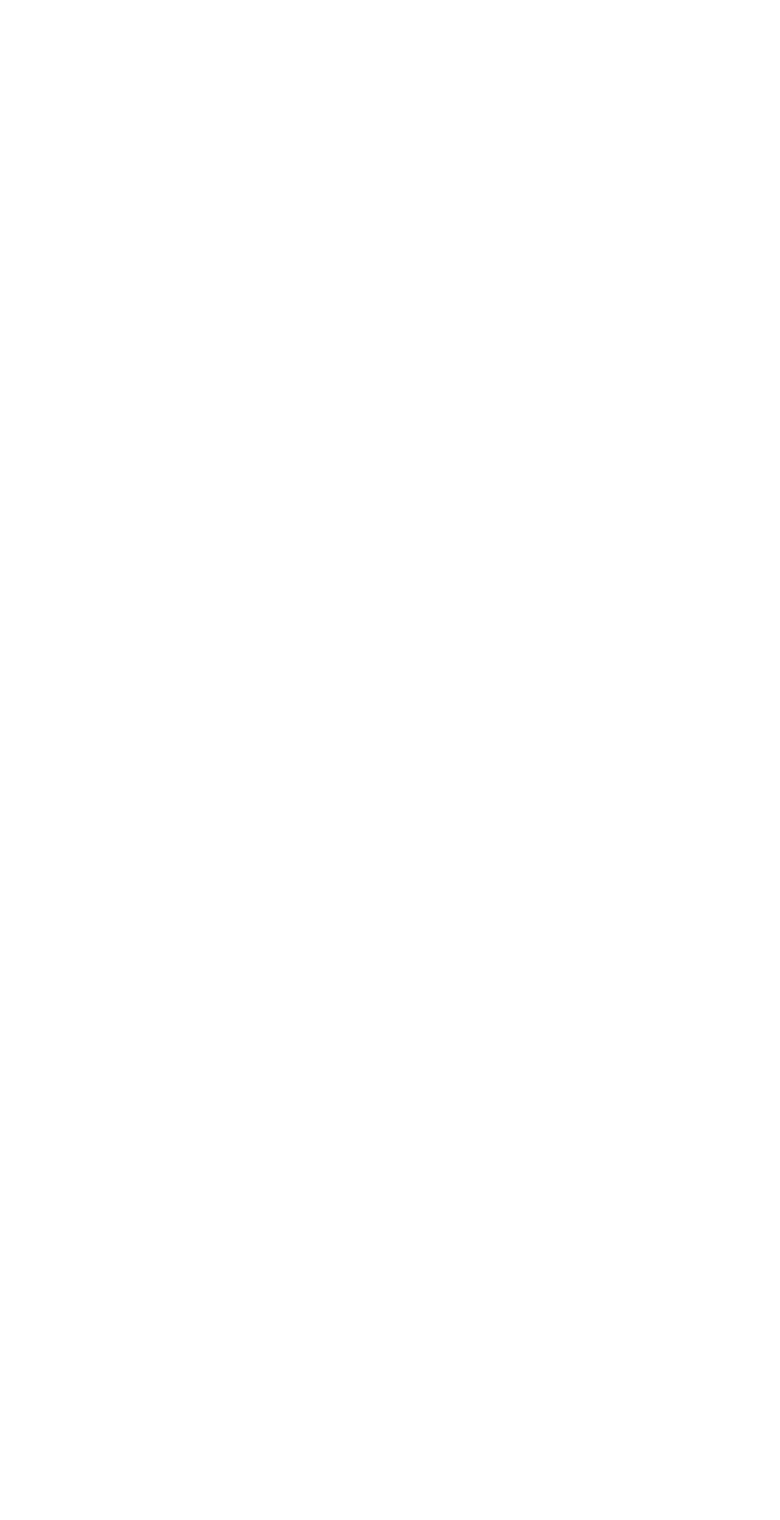
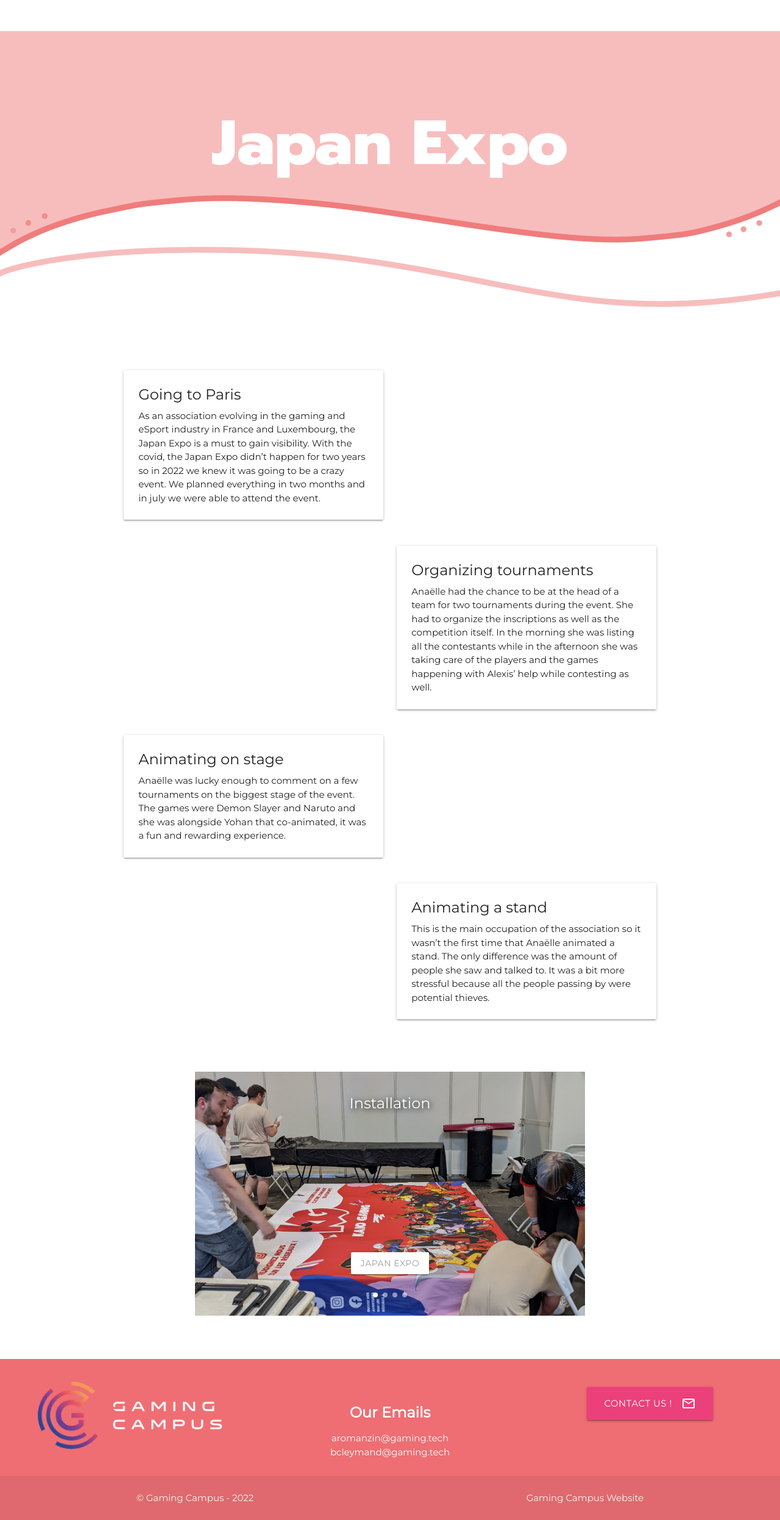
Before and after one commit to Chotaki/GTech1_Proj5, a PHP site: page /projectPage.php in a window 1280 px wide. Before the commit the page is empty. Shown: the whole page at 61% size. Before the commit the page ends 800 px from the top, so only its background shows below. Run offline with PHP 8.4, Linux system fonts and the light colour scheme.

Commit message:
projrct page

```diff
--- a/projectPage.php
+++ b/projectPage.php
@@ -1,5 +1,119 @@
-<?php
+<?php require("config/config.php")?>
+<!DOCTYPE html>
+<html lang="en">
+  <head>
+    <!--Import Google Icon Font-->
+    <link href="https://fonts.googleapis.com/icon?family=Material+Icons" rel="stylesheet">
+    <!--Import materialize.css-->
+    <link type="text/css" rel="stylesheet" href="css/materialize.css"  media="screen">
 
+    <link type="text/css" rel="stylesheet" href="css/style.css">
 
+    <link rel="stylesheet" href="https://cdnjs.cloudflare.com/ajax/libs/animate.css/4.1.1/animate.min.css">
 
-?>
+    <meta charset="UTF-8">
+    <meta name="description" content="project presentation">
+
+    <!--Let browser know website is optimized for mobile-->
+    <meta name="viewport" content="width=device-width, initial-scale=1.0">
+
+    <!-- Fonts -->
+    <link rel="preconnect" href="https://fonts.googleapis.com">
+    <link rel="preconnect" href="https://fonts.gstatic.com" crossorigin>
+    <link href="https://fonts.googleapis.com/css2?family=Montserrat&display=swap" rel="stylesheet">
+
+    <link rel="preconnect" href="https://fonts.googleapis.com">
+    <link rel="preconnect" href="https://fonts.gstatic.com" crossorigin>
+    <link href="https://fonts.googleapis.com/css2?family=Montserrat&family=Prompt:wght@800&display=swap" rel="stylesheet">
+
+    <!-- Browser Tab -->
+    <link rel="icon" href="img/puzzle.png">
+    <title>Japan Expo</title>
+  </head>
+
+  <body>
+
+  <!-- NavBar -->
+  <?php require_once "components/nav.php" ?>
+
+  <div class="death">
+    <!-- Header -->
+    <header id="headerproj"><h1 class="center-align white-text margin animate__animated animate__fadeIn">Japan Expo</h1></header>
+
+    <!-- Content -->
+    <div id="topcard" class="row container wow animate__animated animate__slideInLeft">
+      <div class="col s12 m6 l6">
+        <div class="card">
+          <div class="card-content">
+            <span class="card-title">Going to Paris</span>
+            <p>As an association evolving in the gaming and eSport industry in France and Luxembourg, the Japan Expo is a must to gain visibility. With the covid, the Japan Expo didn’t happen for two years so in 2022 we knew it was going to be a crazy event. We planned everything in two months and in july we were able to attend the event.</p>
+          </div>
+        </div>
+      </div>
+    </div>
+
+    <div class="row container wow animate__animated animate__slideInRight">
+      <div class="col s12 m6 l6 offset-m6 offset-l6">
+        <div class="card">
+          <div class="card-content">
+            <span class="card-title">Organizing tournaments</span>
+            <p>Anaëlle had the chance to be at the head of a team for two tournaments during the event. She had to organize the inscriptions as well as the competition itself. In the morning she was listing all the contestants while in the afternoon she was taking care of the players and the games happening with Alexis’ help while contesting as well.</p>
+          </div>
+        </div>
+      </div>
+    </div>
+
+    <div class="row container wow animate__animated animate__slideInLeft">
+      <div class="col s12 m6 l6">
+        <div class="card">
+          <div class="card-content">
+            <span class="card-title">Animating on stage</span>
+            <p>Anaëlle was lucky enough to comment on a few tournaments on the biggest stage of the event. The games were Demon Slayer and Naruto and she was alongside Yohan that co-animated, it was a fun and rewarding experience.</p>
+          </div>
+        </div>
+      </div>
+    </div>
+
+    <div class="row container wow animate__animated animate__slideInRight">
+      <div class="col s12 m6 l6 offset-m6 offset-l6">
+        <div class="card">
+          <div class="card-content">
+            <span class="card-title">Animating a stand</span>
+            <p>This is the main occupation of the association so it wasn’t the first time that Anaëlle animated a stand. The only difference was the amount of people she saw and talked to. It was a bit more stressful because all the people passing by were potential thieves.</p>
+          </div>
+        </div>
+      </div>
+    </div>
+
+    <!-- Carousel -->
+    <div class="row">
+      <div class="col s12 m12 l6 offset-l3 carousel carousel-slider center margin">
+        <div class="carousel-fixed-item center">
+          <a class="btn waves-effect white grey-text darken-text-2" href="https://www.japan-expo-paris.com/fr/" target="_blank" rel="nofollow">Japan Expo</a>
+        </div>
+        <div class="carousel-item white-text install-img">
+          <h2 class="carousel-text">Installation</h2>
+        </div>
+        <div class="carousel-item white-text stand-img">
+          <h2 class="carousel-text">Our Stand</h2>
+        </div>
+        <div class="carousel-item white-text team-img">
+          <h2 class="carousel-text">The Team</h2>
+        </div>
+        <div class="carousel-item white-text toornament-img">
+          <h2 class="carousel-text">Toornament</h2>
+        </div>
+      </div>
+    </div>
+
+    <!-- Footer -->
+    <?php require_once "components/footer.php" ?>
+
+    <!--JavaScript at end of body for optimized loading-->
+    <script src="js/jquery.min.js"></script>
+    <script src="js/materialize.min.js"></script>
+    <script src="https://cdnjs.cloudflare.com/ajax/libs/wow/1.1.2/wow.min.js" integrity="sha512-Eak/29OTpb36LLo2r47IpVzPBLXnAMPAVypbSZiZ4Qkf8p/7S/XRG5xp7OKWPPYfJT6metI+IORkR5G8F900+g==" crossorigin="anonymous" referrerpolicy="no-referrer"></script>
+    <script src="js/script.js"></script>
+
+  </body>
+</html>
```
